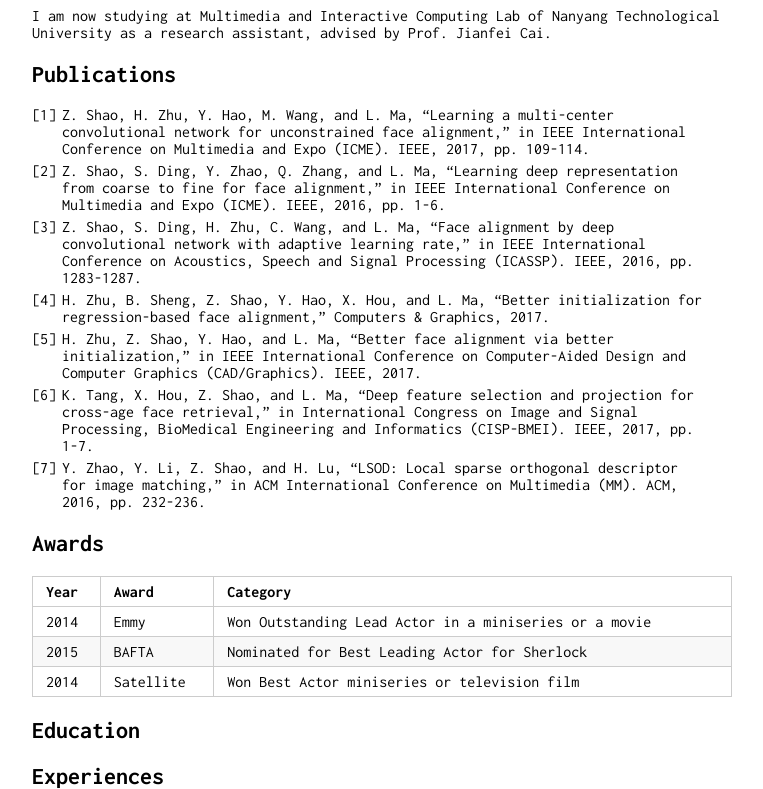
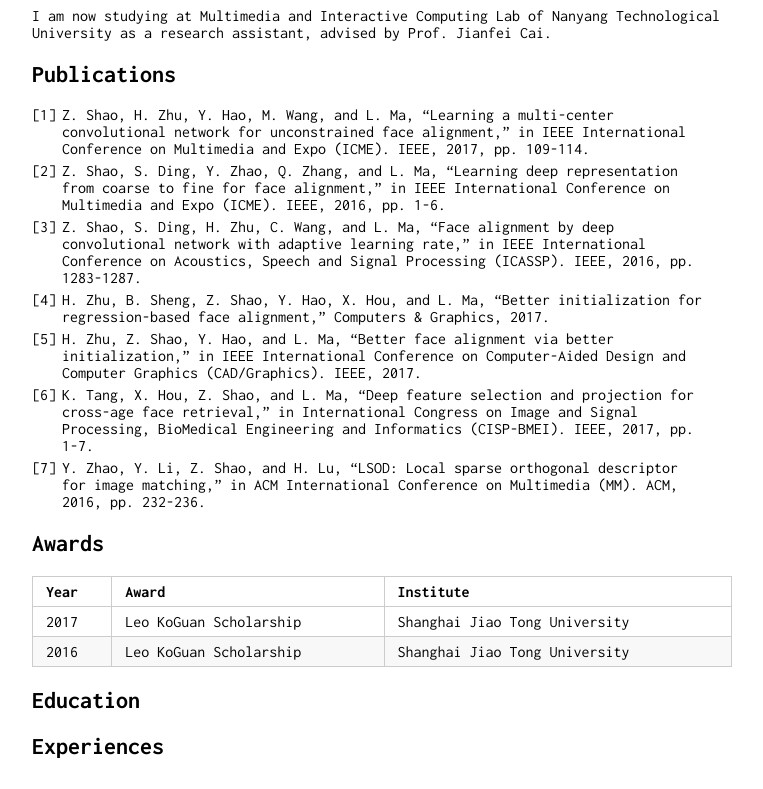
Before and after one commit to ZhiwenShao/ZhiwenShao_v1.github.io, a Jekyll site: the page built from index.md, in a window 1280 px wide, cut to the strip 320-1109 px from the top of the page. Shown: the whole strip, without its empty margins (258-1021 px from the left). Built offline with Jekyll 4.4.1, drawn with Linux system fonts in a browser that asks for light colours; our own code applies the rules of GitHub Pages for plain Markdown files; after the commit the page ends 1079 px from its top, so only the background shows below that.

Commit message:
Update index.md

```diff
--- a/index.md
+++ b/index.md
@@ -24,11 +24,10 @@ I am now studying at Multimedia and Interactive Computing Lab of Nanyang Technol
 
 ## Awards
 
-Year | Award | Category
+Year | Award | Institute
 -----|-------|--------
-2014 | Emmy  | Won Outstanding Lead Actor in a miniseries or a movie
-2015 | BAFTA | Nominated for Best Leading Actor for Sherlock
-2014 | Satellite | Won Best Actor miniseries or television film
+2017 |  Leo KoGuan Scholarship  | Shanghai Jiao Tong University
+2016 |  Leo KoGuan Scholarship  | Shanghai Jiao Tong University
 
 ## Education
 
```
